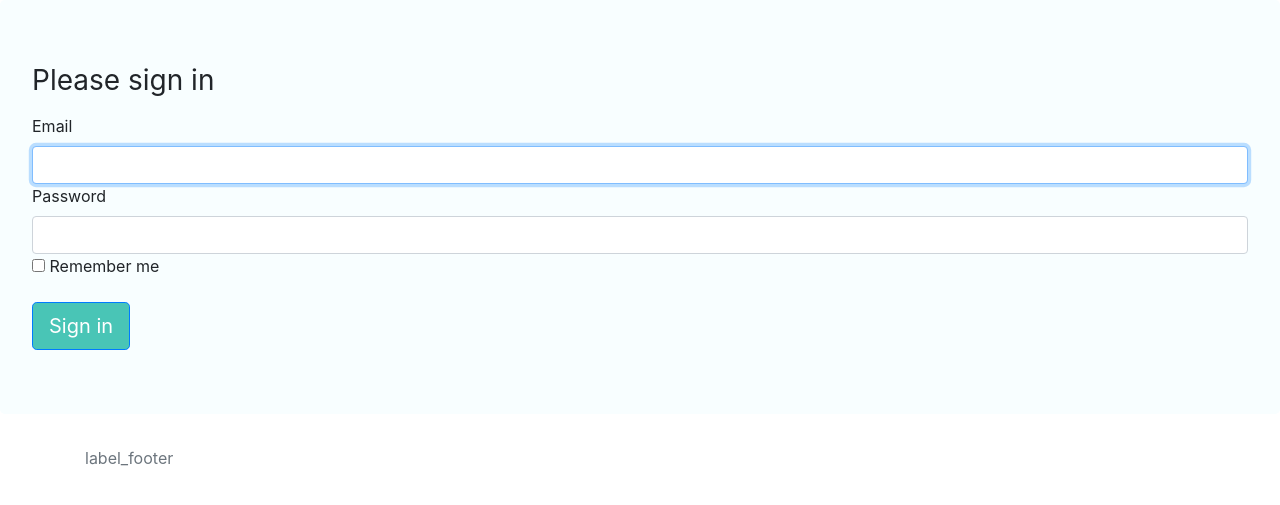
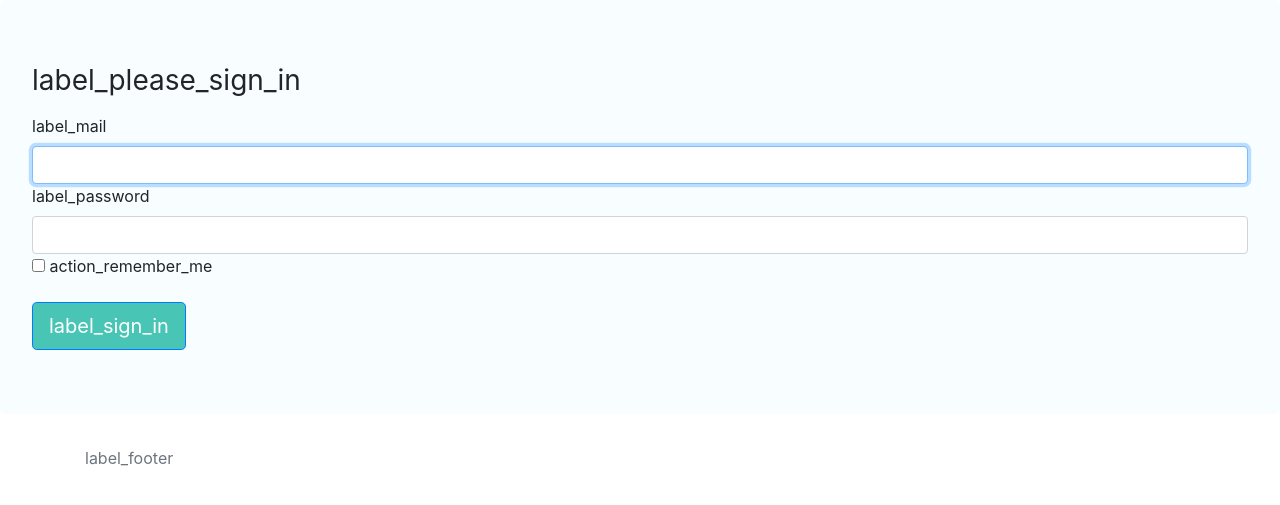
Before and after one commit to AleksanderTurlej/app, a Symfony app: template templates/security/login.html.twig in a window 1280 px wide. Shown: the part 56-561 px from the top of the page. Run offline with Twig, Linux system fonts and the light colour scheme; the template is opened without the code that fills it, so the values that code supplies are empty; some libraries are stand-ins or nearby versions.

Commit message:
translations_next_update

```diff
--- a/templates/security/login.html.twig
+++ b/templates/security/login.html.twig
@@ -1,6 +1,6 @@
 {% extends 'base.html.twig' %}
 
-{% block title %}Log in!{% endblock %}
+{% block title %}{{'title_log_in!'|trans}}{% endblock %}
 
 {% block body %}
 <form method="post">
@@ -10,14 +10,14 @@
 
     {% if app.user %}
         <div class="mb-3">
-            You are logged in as {{ app.user.username }}, <a href="{{ path('app_logout') }}">Logout</a>
+            {{'You are logged in as'|trans}} {{ app.user.username }}, <a href="{{ path('app_logout') }}">{{'label_logout'|trans}}</a>
         </div>
     {% endif %}
 
-    <h1 class="h3 mb-3 font-weight-normal">Please sign in</h1>
-    <label for="inputEmail">Email</label>
+    <h1 class="h3 mb-3 font-weight-normal">{{'label_please_sign_in'|trans}}</h1>
+    <label for="inputEmail">{{'label_mail'|trans}}</label>
     <input type="email" value="{{ last_username }}" name="email" id="inputEmail" class="form-control" required autofocus>
-    <label for="inputPassword">Password</label>
+    <label for="inputPassword">{{'label_password'|trans}}</label>
     <input type="password" name="password" id="inputPassword" class="form-control" required>
 
     <input type="hidden" name="_csrf_token"
@@ -30,13 +30,13 @@
     #}
         <div class="checkbox mb-3">
             <label>
-                <input type="checkbox" name="_remember_me"> Remember me
+                <input type="checkbox" name="_remember_me"> {{'action_remember_me'|trans}}
             </label>
         </div>
 
 
     <button class="btn btn-lg btn-primary" type="submit">
-        Sign in
+        {{'label_sign_in'|trans}}
     </button>
 </form>
 {% endblock %}
```
Also changed, not shown: 1 other file.
